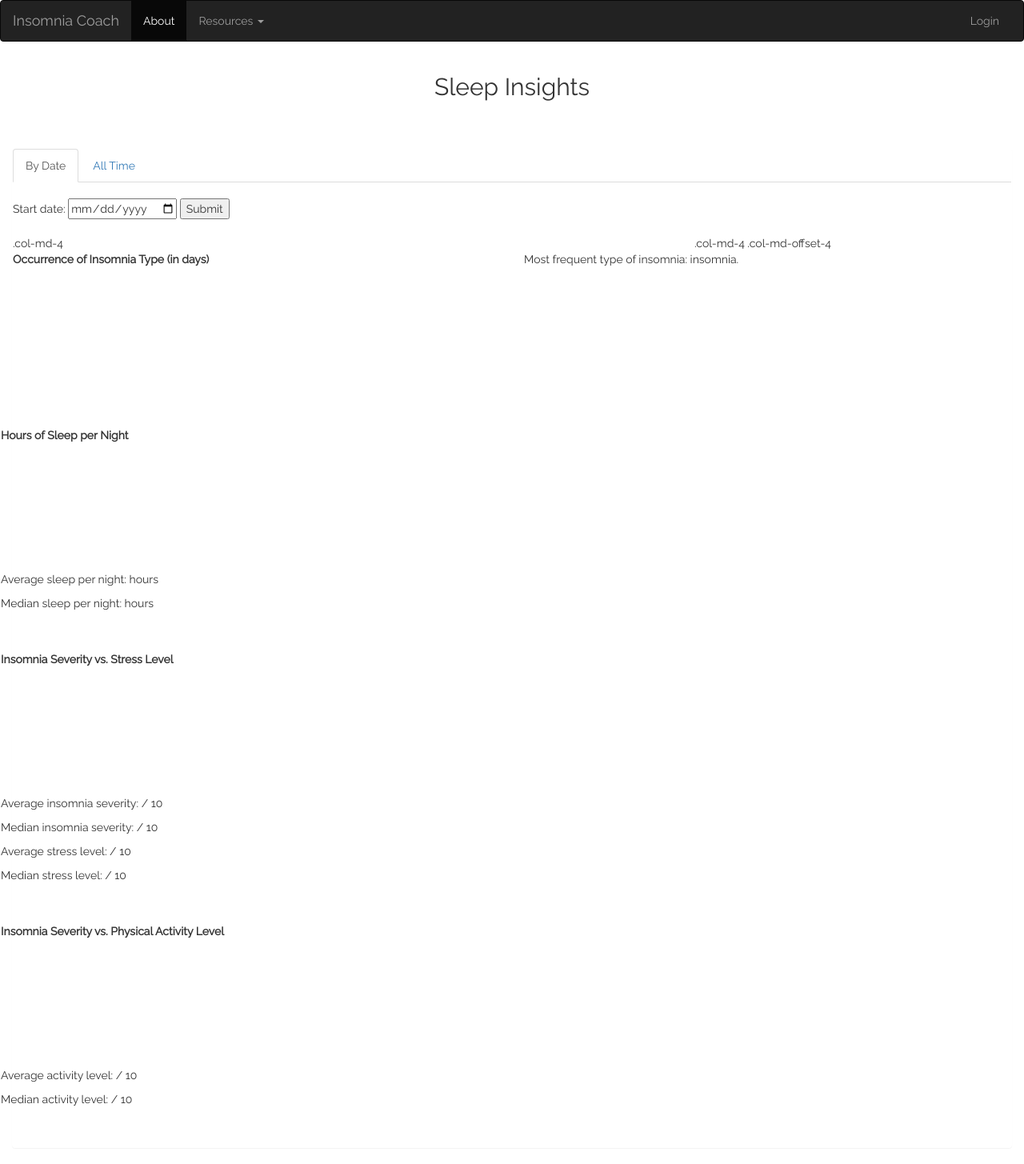
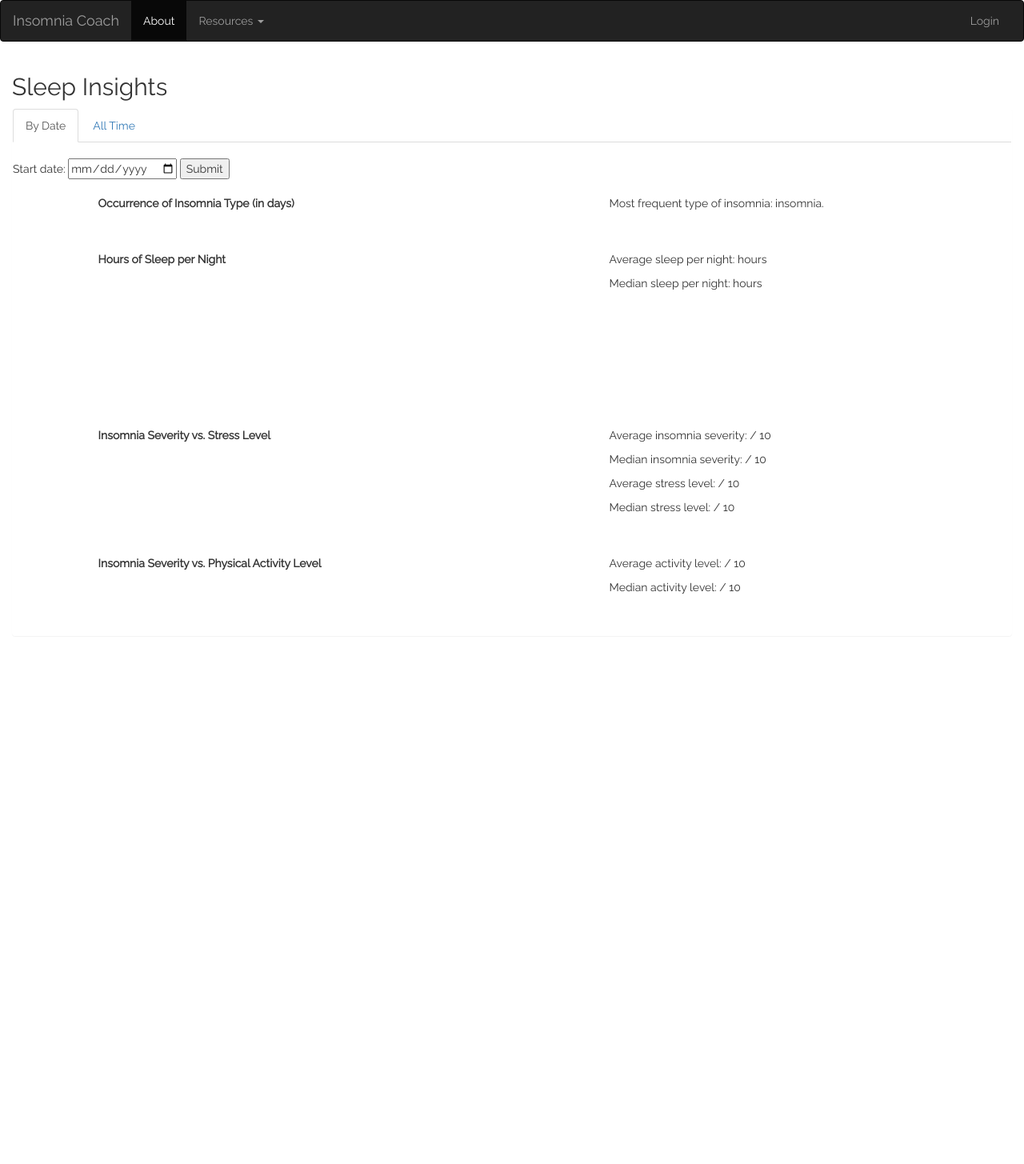
Before and after one commit to k-wiz/insomnia-app, a Flask app: template templates/dashboard2.html in a window 1280 px wide. Shown: the whole page at 80% size. After the commit the page ends 743 px from the top, so only its background shows below. Run offline with Flask 2, Linux system fonts and the light colour scheme; the template is opened without the code that fills it, so the values that code supplies are empty; a map, chart or similar area stays blank; some libraries are stand-ins or nearby versions.

Commit message:
Form style fixed; all graphs working correctly with Bootstrap (commented out superfluous canvas elements).

```diff
--- a/server.py
+++ b/server.py
@@ -26,17 +26,24 @@ refresh_token = os.environ['refresh_token']
 def index():
     """Display today's entry form."""
 
+    return render_template("index.html")
+
+
+@app.route('/entry')
+def form():
+    """Display today's entry form."""
+
     authd_client = fitbit.Fitbit(consumer_key, consumer_secret,
                              access_token=access_token, refresh_token=refresh_token)
     sleep_log = authd_client.sleep()
     hours_sleep = sleep_log['summary']['totalMinutesAsleep'] / 60
 
     fitbit_stats = authd_client._COLLECTION_RESOURCE('sleep')
-    # print "FITBIT STATS: ", fitbit_stats
 
 
     return render_template("homepage.html",
                                 hours_sleep = hours_sleep)
+
 
 
 
@@ -210,7 +217,7 @@ def insom_type_data():
                 "data": insom_severity_scores
             },
             {
-                "label": "Stress Level",
+                "label": "Activity Level",
                 "fillColor": "rgba(151,187,205,0.2)",
                 "strokeColor": "rgba(151,187,205,1)",
                 "pointColor": "rgba(151,187,205,1)",
--- a/static/dashboard.js
+++ b/static/dashboard.js
@@ -1,15 +1,16 @@
 
 
     // Create canvas elements to add to empty div.
-    var canvas_tag = '<canvas id="donutChart" width = "200px" height = "200px">';
-    var bar_canvas_tag = '<canvas id="barChart" class="col-xs-12" width="600px" height="300px">';
+    var canvas_tag = '<canvas id="donutChart" width = "250px" height = "250px">';
+    var bar_canvas_tag = '<canvas id="barChart" width="600px" height="300px">';
     var line_canvas_tag = '<canvas id="lineChart" width="600px" height="300px">';
     var activity_line_canvas_tag = '<canvas id="activityLineChart" width="600px" height="300px">';
-    var avg_line_canvas_tag = '<canvas id="avgLineChart" width="600px" height="300px">';
+    var avg_line_canvas_tag = '<canvas id="avgLineChart" width="550px" height="275px">';
     var all_time_donut_canvas_tag = '<canvas id="allTimeDonutChart" width = "200px" height = "200px">';
 
     var options = {
-      responsive: true
+      responsive: true,
+      maintainAspectRatio: false
     };
 
 
@@ -84,7 +85,7 @@
 
         var ctx_donut = $("#allTimeDonutChart").get(0).getContext("2d");
         var myAllTimeDonutChart = new Chart(ctx_donut).Doughnut(results.all_time_donut_chart.insom_type, options);
-        $('#donutLegend').html(myAllTimeDonutChart.generateLegend());
+        $('#allTimeDonutLegend').html(myAllTimeDonutChart.generateLegend());
     }
 
 
--- a/static/style.css
+++ b/static/style.css
@@ -15,18 +15,22 @@
     height: 300px;
 }*/
 
-/*.chart-legend li span {
+.chart-legend li span {
     display: inline-block;
     width: 12px;
     height: 12px;
     margin-right: 5px;
 }
-*/
+
 body {
     font-family: 'Raleway', sans-serif;
 }
 
-h2 {
+/*h2 {
     text-align: center;
     margin-bottom: 2em;
-}
+}*/
+
+/*.top-buffer {
+    margin-top:100px;
+}*/
--- a/templates/base.html
+++ b/templates/base.html
@@ -1,7 +1,5 @@
 <!doctype html>
 <html>
-<head>
-    <!-- <link href="https://maxcdn.bootstrapcdn.com/bootstrap/3.3.6/css/bootstrap.min.css" rel="stylesheet" integrity="sha384-1q8mTJOASx8j1Au+a5WDVnPi2lkFfwwEAa8hDDdjZlpLegxhjVME1fgjWPGmkzs7" crossorigin="anonymous"> -->
     <meta name="viewport" content="width=device-width, initial-scale=1">
     <link href="https://maxcdn.bootstrapcdn.com/bootswatch/3.3.6/yeti/bootstrap.min.css" rel="stylesheet"></link>
     <link href="/static/style.css" rel="stylesheet"></link>
--- a/templates/dashboard2.html
+++ b/templates/dashboard2.html
@@ -24,21 +24,16 @@
                 </form><br>
 
 
-                <div class="row">
-  <div class="col-md-4">.col-md-4</div>
-  <div class="col-md-4 col-md-offset-4">.col-md-4 .col-md-offset-4</div>
-</div>
-
                 <!-- Donut chart element -->
                 <div class="row" id="donut-chart">
-                  <div class="col-lg-6">
+                  <div class="col-lg-offset-1 col-lg-6">
                     <label for="donutChart">Occurrence of Insomnia Type (in days)<br>
-                    <canvas id="donutChart"></canvas>
+                    <!-- <canvas id="donutChart"></canvas> -->
                     <div id="canvas"></div>
                     <div id="donutLegend" class="chart-legend"></div>
                     </label>
                   </div>
-                  <div class="col-lg-6">
+                  <div class="col-lg-3">
                     <section class="data-insights">
                         <p>Most frequent type of insomnia: <span id="most_frequent_type"></span> insomnia.</p>
                     </section>
@@ -47,40 +42,51 @@
 
 
                 <!-- Bar chart element -->
-                <div class="row">
+                <div class="row" id="bar-chart">
+                  <div class="col-lg-offset-1 col-lg-6">
                     <label for="barChart">Hours of Sleep per Night<br>
-                    <div id="barCanvas">
-                        <canvas id="barChart"></canvas>
-                    </div>
+                    <!-- <canvas id="barChart"></canvas> -->
+                    <div id="barCanvas"><canvas id="barChart"></canvas></div>
                     </label>
+                  </div>
+                  <div class="col-lg-4">
                     <p>Average sleep per night: <span id="avg_sleep"></span> hours</p>
                     <p>Median sleep per night: <span id="median_sleep"></span> hours</p>
+                  </div>
                 </div><br><br>
 
 
                 <!-- Insom vs. Stress Line graph element -->
                 <div class="row">
+                  <div class="col-lg-offset-1 col-lg-6">
                     <label for="lineChart">Insomnia Severity vs. Stress Level<br>
-                    <canvas id="lineChart"></canvas>
+                    <!-- <canvas id="lineChart"></canvas> -->
                     <div id="lineCanvas"></div>
                     <div id="lineLegend" class="chart-legend"></div>
                     </label>
+                  </div>
+                  <div class="col-lg-4">
                     <p>Average insomnia severity: <span id="avg_insomnia"></span> / 10</p>
                     <p>Median insomnia severity: <span id="median_insomnia"></span> / 10</p>
                     <p>Average stress level: <span id="avg_stress"></span> / 10</p>
                     <p>Median stress level: <span id="median_stress"></span> / 10</p>
+                  </div>
                 </div><br><br>
 
 
                 <!-- Insom vs. Activity line graph element -->
                 <div class="row">
+                  <div class="col-lg-offset-1 col-lg-6">
                     <label for="activityLineChart">Insomnia Severity vs. Physical Activity Level<br>
-                    <canvas id="activityLineChart"></canvas>
+                    <!-- <canvas id="activityLineChart"></canvas> -->
                     <div id="activityLineCanvas"></div>
-                    <div id="actvityLineLegend" class="chart-legend"></div>
+                    <div id="activityLineLegend" class="chart-legend"></div>
                     </label>
+                  </div>
+                  <div class="col-lg-4">
                     <p>Average activity level: <span id="avg_activity"></span> / 10</p>
                     <p>Median activity level: <span id="median_activity"></span> / 10</p>
+                  </div>
                 </div><br><br>
 
             </div>
@@ -90,32 +96,42 @@
             <div role="tabpanel" class="tab-pane" id="profile"><br><br>
 
             <div class="row">
+            <div class="col-xs-12">
             <!-- Insight: factors that co-occur with insomnia -->
               <section class="data-insights">
-                  <p>Insomnia happens more frequently when you also <span id="insom_factor"></span>.</p>
+                  <p class="text-center">Insomnia happens more frequently when you also <span id="insom_factor"></span>.</p>
+              </section><br>
+            </div>
+            <div class="col-xs-12">
+              <section class="data-insights">
+                    <p class="text-center">All-time most frequent type of insomnia: <span id="all_time_most_frequent_type"></span> insomnia.</p>
               </section><br><br><br><br>
+            </div>
             </div>
 
                 <!-- Avg Insom Severity by Week line graph element -->
                 <div class="row">
+                  <div class="col-lg-offset-1 col-lg-6">
                     <label for="avgLineChart">Average Insomnia Severity by Week, all-time<br>
-                        <canvas id="avgLineChart"></canvas>
+                        <!-- <canvas id="avgLineChart"></canvas> -->
                         <div id="avgLineCanvas"></div>
                         <div id="avgLineLegend" class="chart-legend"></div>
                     </label>
+                  </div>
+                  <div class="col-lg-5">
+                    <label for="allTimeDonutChart">Occurrence of Insomnia Type, all-time (in days)<br>
+                        <!-- <canvas id="allTimeDonutChart"></canvas> -->
+                        <div id="allTimeDonutCanvas"></div>
+                        <div id="allTimeDonutLegend" class="chart-legend"></div>
+                    </label>
+                  </div>
                 </div>
+
 
 
                 <!-- Insomnia Type (All-time) Donut chart element -->
                 <div class="row">
-                    <label for="allTimeDonutChart">Occurrence of Insomnia Type, all-time (in days)<br>
-                        <canvas id="allTimeDonutChart"></canvas>
-                        <div id="allTimeDonutCanvas"></div>
-                        <div id="allTimeDonutLegend" class="chart-legend"></div>
-                    </label>
-                    <section class="data-insights">
-                    <p>All-time most frequent type of insomnia: <span id="all_time_most_frequent_type"></span> insomnia.</p>
-                </section>
+
                 </div><br><br>
 
             </div>
@@ -131,10 +147,8 @@
 
         <!--    Javascript Imports -->
         <script src="https://code.jquery.com/jquery.js"></script>
-        <script src="https://maxcdn.bootstrapcdn.com/bootstrap/3.3.6/js/bootstrap.min.js" integrity="sha384-0mSbJDEHialfmuBBQP6A4Qrprq5OVfW37PRR3j5ELqxss1yVqOtnepnHVP9aJ7xS" crossorigin="anonymous"></script>
         <script src="https://cdnjs.cloudflare.com/ajax/libs/Chart.js/1.0.2/Chart.js"></script>
         <script src="/static/dashboard.js"></script>
-        <script src="https://maxcdn.bootstrapcdn.com/bootstrap/3.3.4/js/bootstrap.min.js"></script>
 
 
 
```
Also changed, not shown: templates/homepage.html (+4 -15 lines).
